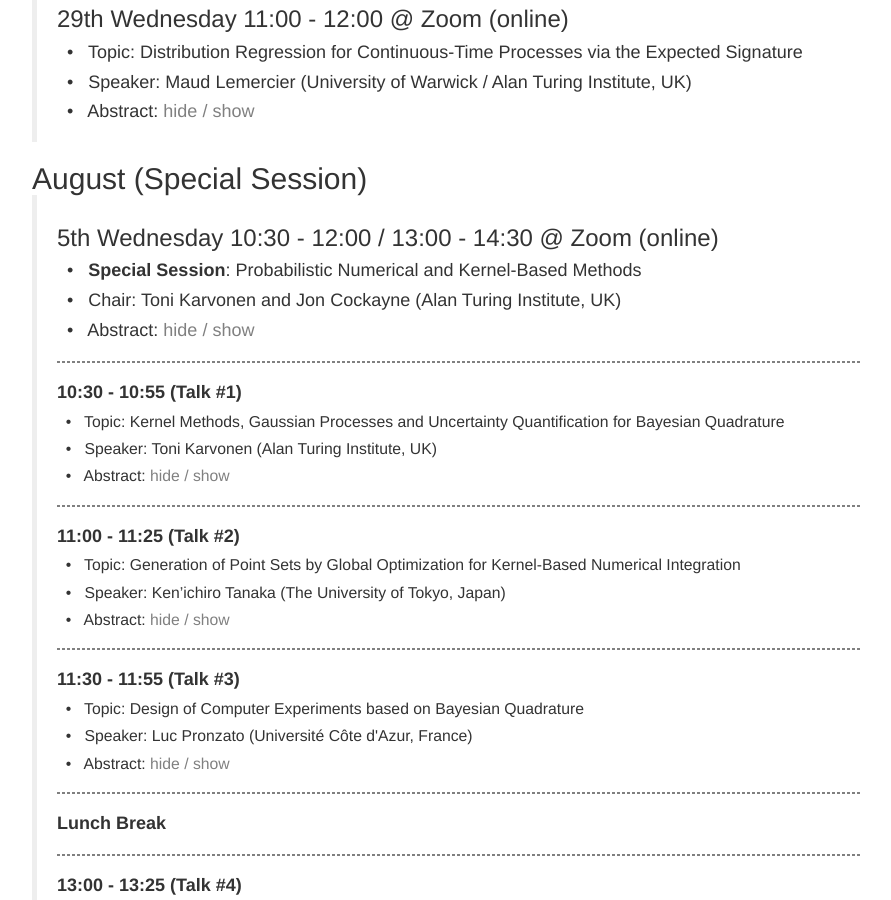
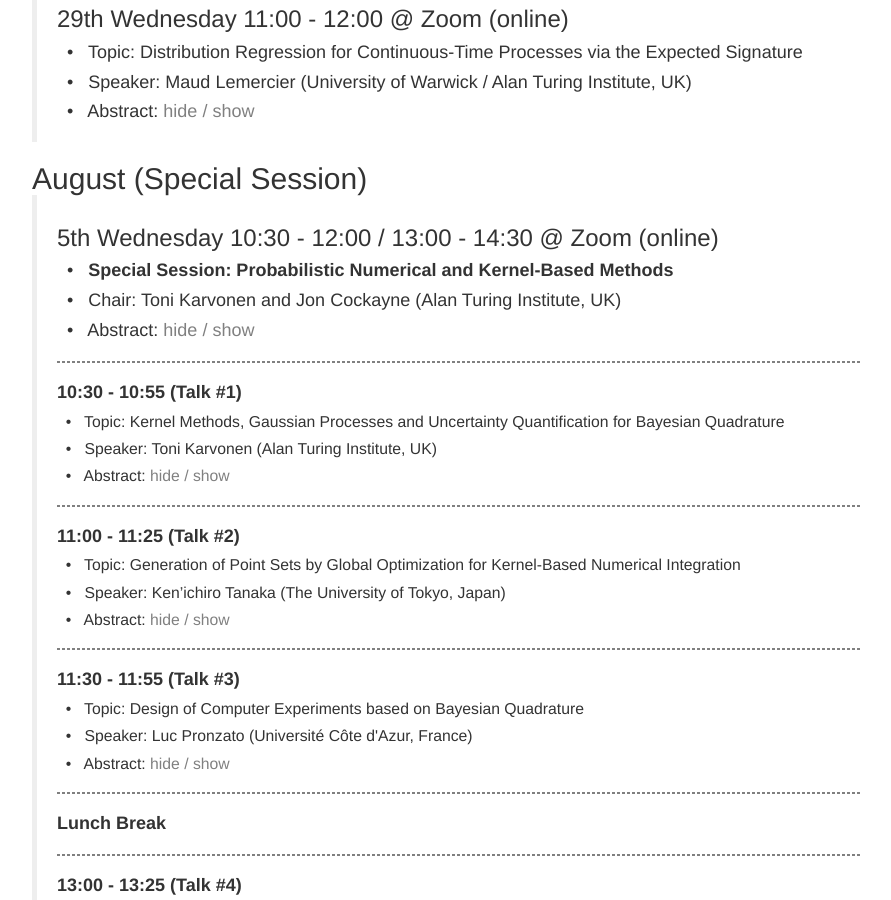
Before and after one commit to DCE-RG/DCE-RG.github.io, a Jekyll site: the page built from index.html, in a window 1280 px wide and 900 px high, scrolled down 5705 px. Shown: the whole window, without its empty margins (38-929 px from the left). Built offline with Jekyll 4.4.1, drawn with Linux system fonts in a browser that asks for light colours; nearby versions of some CDN libraries; some of the changed lines change nothing that is shown.

Commit message:
first commit

```diff
--- a/index.html
+++ b/index.html
@@ -511,7 +511,7 @@
 
   <blockquote>
     <h3>5th Wednesday 10:30 - 12:00 / 13:00 - 14:30 @ Zoom (online) </h3>
-    <h4>&nbsp; &#8226; &nbsp; <b>Special Session</b>: Probabilistic Numerical and Kernel-Based Methods</h4>
+    <h4>&nbsp; &#8226; &nbsp; <b>Special Session: Probabilistic Numerical and Kernel-Based Methods</b></h4>
     <h4>&nbsp; &#8226; &nbsp; Chair: Toni Karvonen and Jon Cockayne (Alan Turing Institute, UK) </h4>
     <h4>&nbsp; &#8226; &nbsp; Abstract: <a data-toggle="collapse" href="#abstract_0805" role="button" style="color:gray;"> hide / show </a> </h4>
     <div class="collapse" id="abstract_0805">
```
